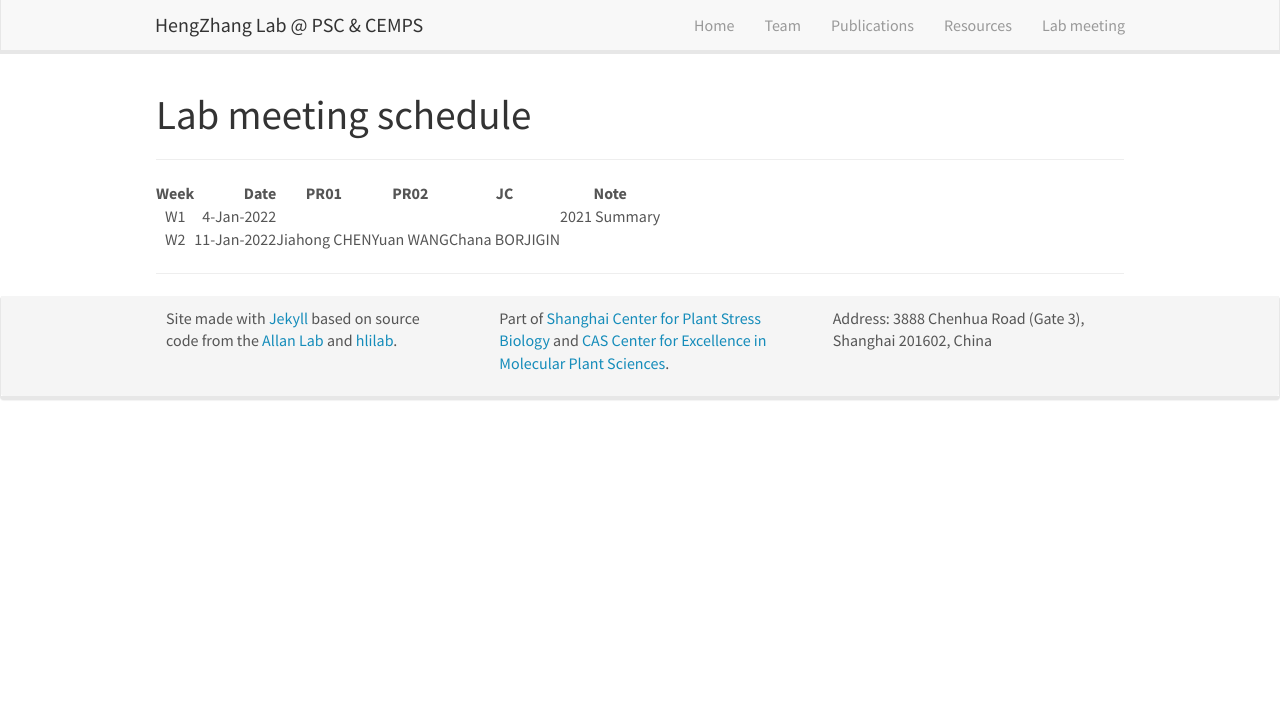
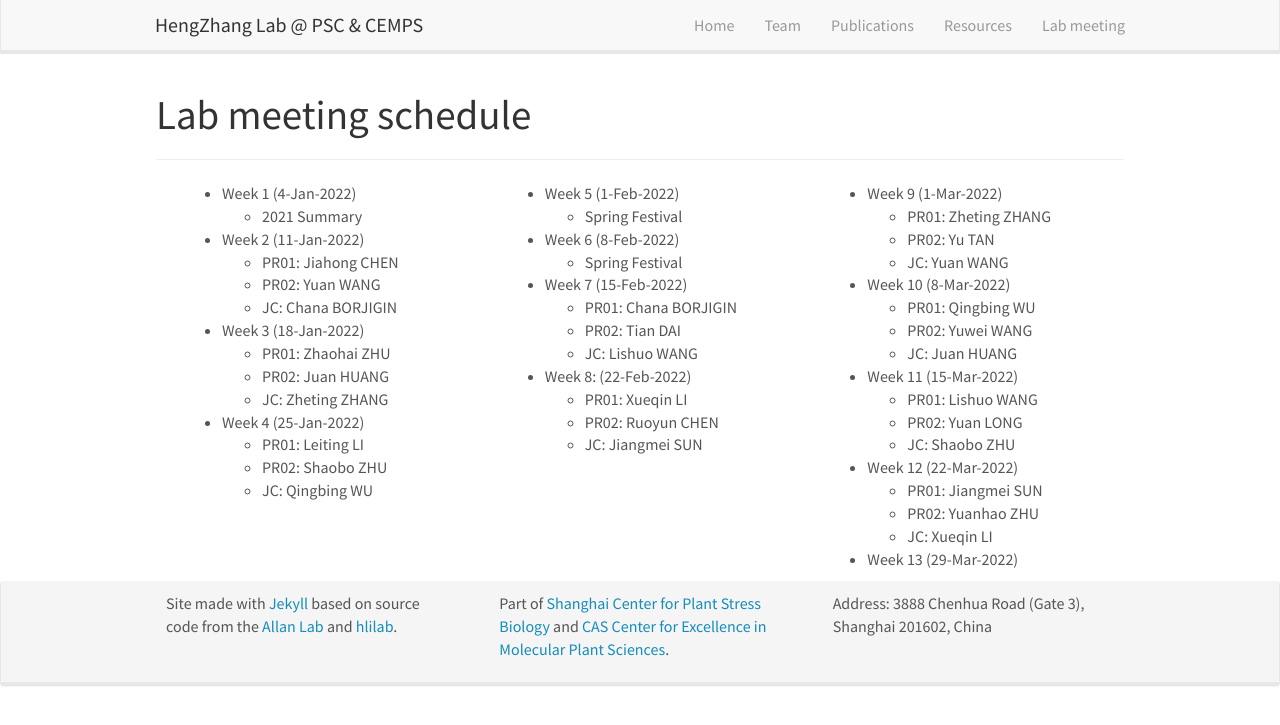
Before and after one commit to hengzhanglab/hengzhanglab.github.io, a Jekyll site: the page built from _pages/labmeeting.md, in a window 1280 px wide. Shown: the top 725 px of the page. Built offline with Jekyll 4.4.1, drawn with Linux system fonts in a browser that asks for light colours; nearby versions of some CDN libraries.

Commit message:
lab meeting schedule

```diff
--- a/_pages/labmeeting.md
+++ b/_pages/labmeeting.md
@@ -10,9 +10,56 @@ permalink: /labmeeting/
 
 ---
 
-| Week | Date        | PR01         | PR02      | JC             | Note         |
-|:----:|------------:|:------------:|:---------:|:--------------:|:------------:|
-| W1   |  4-Jan-2022 |              |           |                | 2021 Summary |
-| W2   | 11-Jan-2022 | Jiahong CHEN | Yuan WANG | Chana BORJIGIN |              |
+<div class="col-sm-4">
+- Week 1 (4-Jan-2022)
+  - 2021 Summary
+- Week 2 (11-Jan-2022)
+  - PR01: Jiahong CHEN
+  - PR02: Yuan WANG
+  - JC: Chana BORJIGIN
+- Week 3 (18-Jan-2022)
+  - PR01: Zhaohai ZHU
+  - PR02: Juan HUANG
+  - JC: Zheting ZHANG
+- Week 4 (25-Jan-2022)
+  - PR01: Leiting LI
+  - PR02: Shaobo ZHU
+  - JC: Qingbing WU
+</div>
+
+<div class="col-sm-4">
+- Week 5 (1-Feb-2022)
+  - Spring Festival
+- Week 6 (8-Feb-2022)
+  - Spring Festival
+- Week 7 (15-Feb-2022)
+  - PR01: Chana BORJIGIN
+  - PR02: Tian DAI
+  - JC: Lishuo WANG
+- Week 8: (22-Feb-2022)
+  - PR01: Xueqin LI
+  - PR02: Ruoyun CHEN
+  - JC: Jiangmei SUN
+</div>
+
+<div class="col-sm-4">
+- Week 9 (1-Mar-2022)
+  - PR01: Zheting ZHANG
+  - PR02: Yu TAN
+  - JC: Yuan WANG
+- Week 10 (8-Mar-2022)
+  - PR01: Qingbing WU
+  - PR02: Yuwei WANG
+  - JC: Juan HUANG
+- Week 11 (15-Mar-2022)
+  - PR01: Lishuo WANG
+  - PR02: Yuan LONG
+  - JC: Shaobo ZHU
+- Week 12 (22-Mar-2022)
+  - PR01: Jiangmei SUN
+  - PR02: Yuanhao ZHU
+  - JC: Xueqin LI
+- Week 13 (29-Mar-2022)
+</div>
 
 ---
```
Also changed, not shown: _layouts/datatable.html (deleted, +0 -7 lines).
